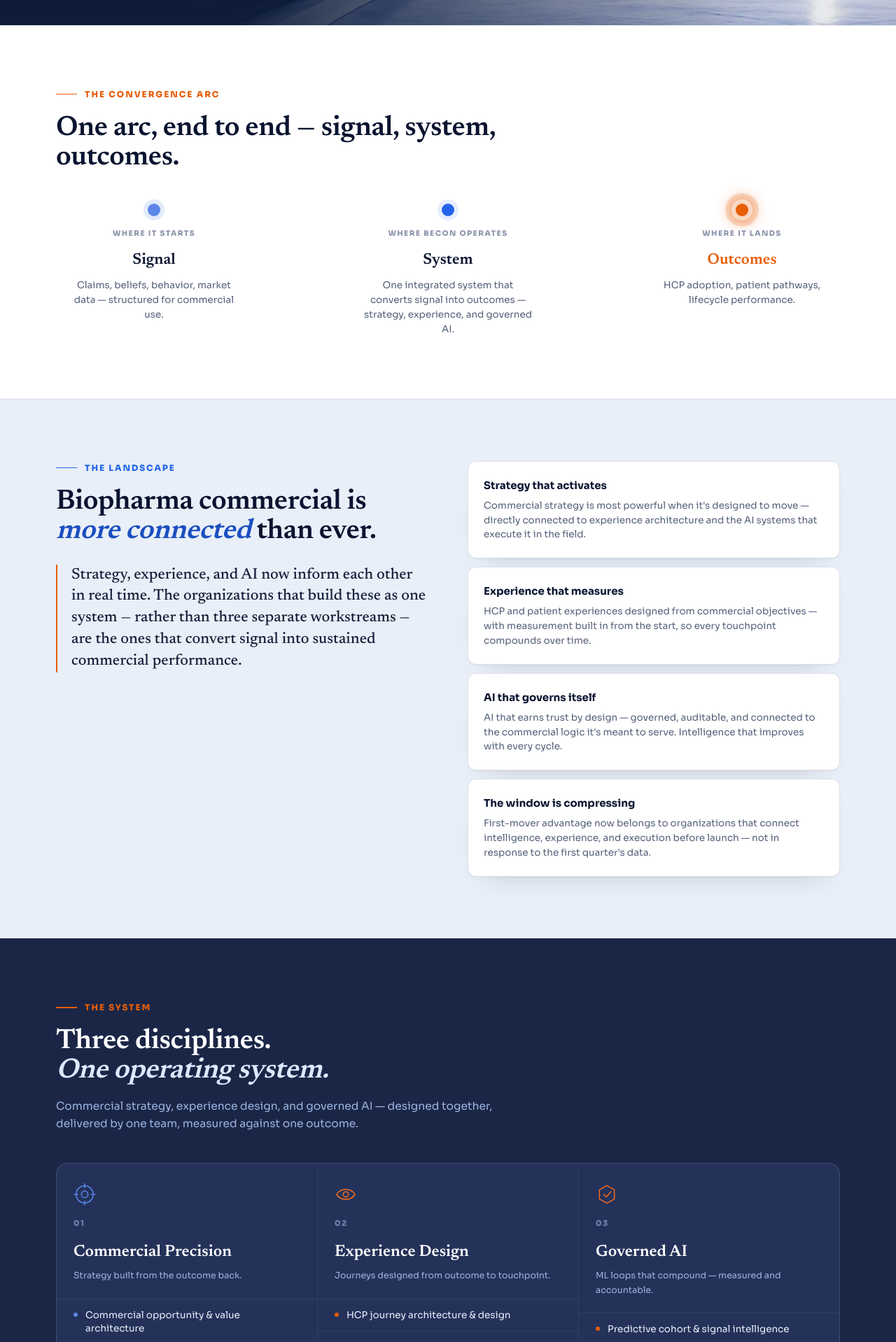
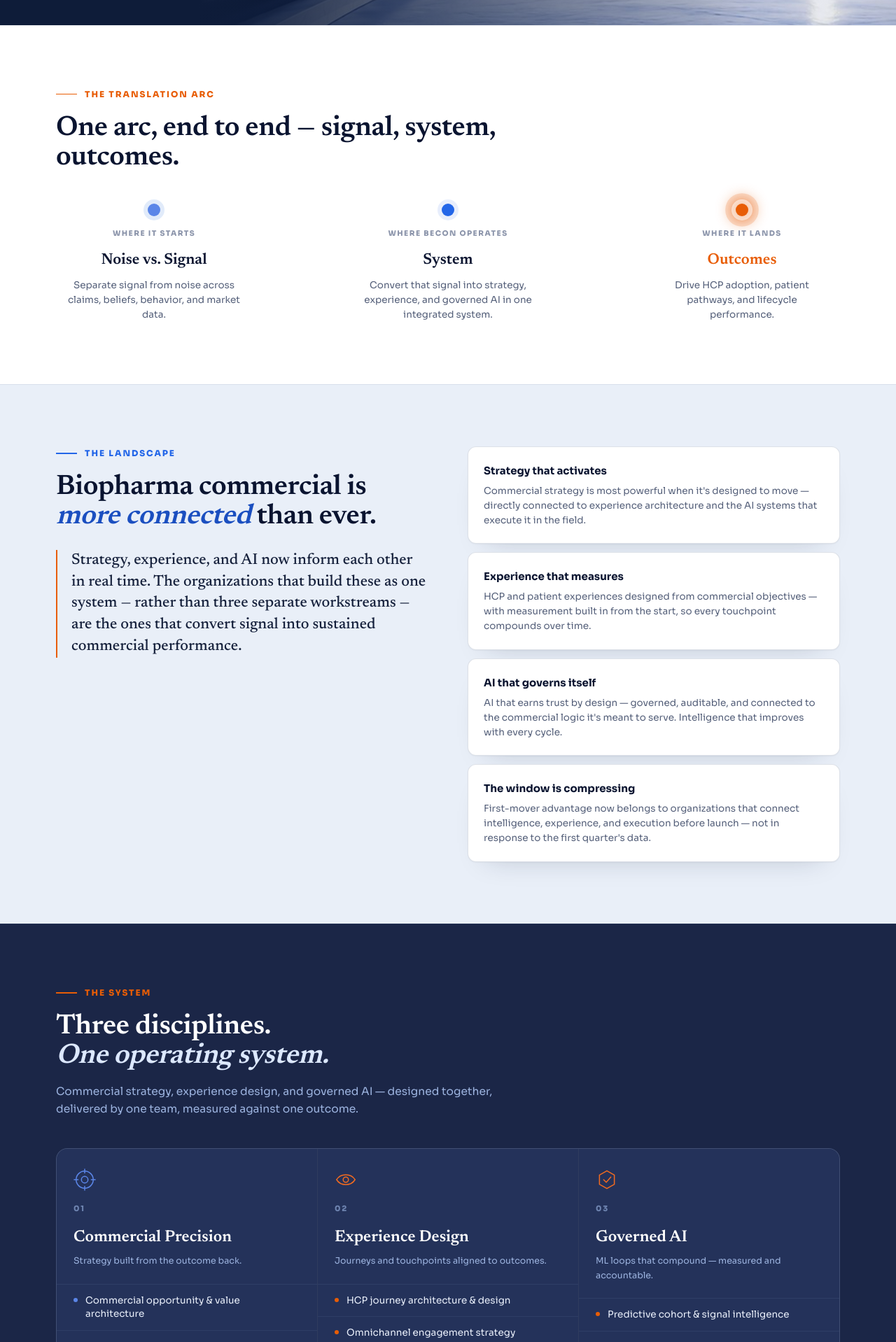
Before and after one commit to SashaBeCon/becongroup-website, a Next.js app: page / in a window 1280 px wide. Shown: the part 642-2560 px from the top of the page at 70% size. Built offline with nearby package versions, Linux system fonts and the light colour scheme.

Commit message:
Copy updates: hero, Translation Arc, System 02, How We Work 02

```diff
--- a/app/page.tsx
+++ b/app/page.tsx
@@ -73,9 +73,7 @@ function GroupHome() {
         eyebrow="Biopharma Commercial Consultancy"
         title={
           <>
-            Signal to <span className="orange">outcomes</span>
-            <br />
-            performance.
+            Translate signals into <span className="orange">outcomes</span>
           </>
         }
         subtitle="We connect commercial strategy, experience design, and governed AI into one operating system — so biopharma signal converts into measurable outcomes."
@@ -88,16 +86,16 @@ function GroupHome() {
         <div className="wrap">
           <div className="eyebrow">
             <i />
-            <b>The Convergence Arc</b>
+            <b>The Translation Arc</b>
           </div>
           <h2 className="h2" style={{ maxWidth: "640px", marginBottom: "44px" }}>
             One arc, end to end — signal, system, outcomes.
           </h2>
           <SignalStrip
             items={[
-              { kicker: "Where it starts", title: "Signal", desc: "Claims, beliefs, behavior, market data — structured for commercial use." },
-              { kicker: "Where BeCon operates", title: "System", desc: "One integrated system that converts signal into outcomes — strategy, experience, and governed AI." },
-              { kicker: "Where it lands", title: "Outcomes", desc: "HCP adoption, patient pathways, lifecycle performance." },
+              { kicker: "Where it starts", title: "Noise vs. Signal", desc: "Separate signal from noise across claims, beliefs, behavior, and market data." },
+              { kicker: "Where BeCon operates", title: "System", desc: "Convert that signal into strategy, experience, and governed AI in one integrated system." },
+              { kicker: "Where it lands", title: "Outcomes", desc: "Drive HCP adoption, patient pathways, and lifecycle performance." },
             ]}
           />
         </div>
@@ -169,7 +167,7 @@ function GroupHome() {
             <Pillar
               number="02"
               title="Experience Design"
-              tagline="Journeys designed from outcome to touchpoint."
+              tagline="Journeys and touchpoints aligned to outcomes."
               icon={IconLens}
               bullet="orange"
               items={["HCP journey architecture & design", "Omnichannel engagement strategy", "Patient pathway & adherence design"]}
@@ -216,7 +214,7 @@ function GroupHome() {
           </p>
           <div className="process">
             <EntryCard number="01" when="When the need is strategy" title="Pre-Launch" brings="Signal audit · Cohort intelligence · Launch blueprint. A two-week structured analysis with a clear owned output." output="Signal-to-Launch Blueprint" />
-            <EntryCard number="02" when="When the need is execution" title="Active Launch" brings="Performance diagnostic · Governed AI activation · Outcomes measurement. Plugged into your in-market system without disruption." output="Commercial Performance System" />
+            <EntryCard number="02" when="When the need is execution" title="Active Launch" brings="Performance diagnostic · Governed AI activation · AI workflow solutions · Outcomes measurement. Plugged into your in-market system without disruption." output="Commercial Performance System" />
             <EntryCard number="03" when="When the need is coherence" title="Portfolio Scale" brings="Portfolio signal architecture · AI governance framework · Operating model alignment across multiple assets." output="Intelligence Operating Model" />
           </div>
         </div>
```
